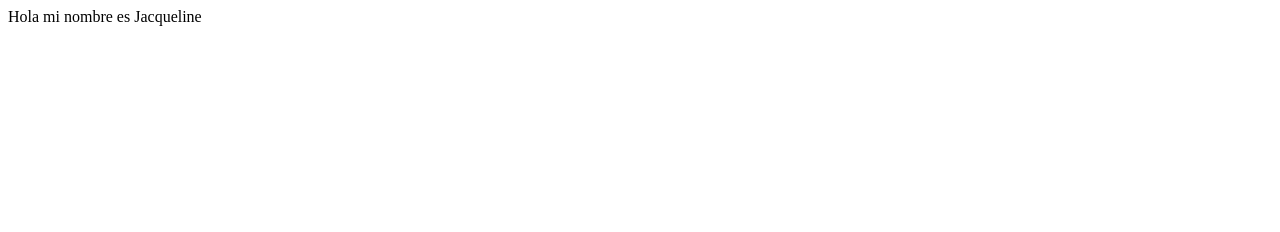
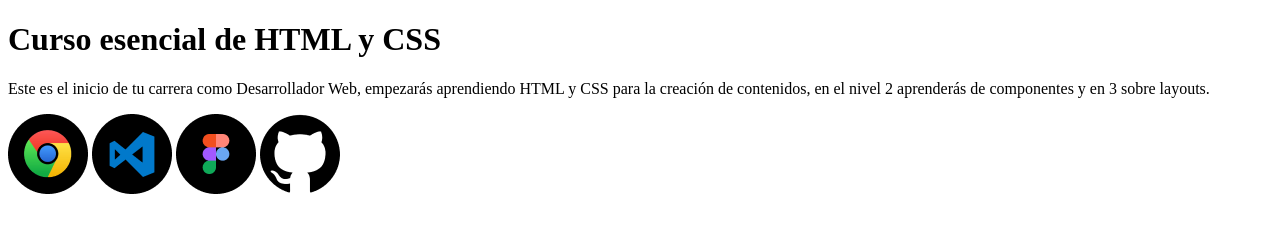
Before and after one commit to JacquelineTorres/curso-esencial-html-css, a plain HTML site: page index.html in a window 1280 px wide. Drawn offline with Linux system fonts and the light colour scheme.

Commit message:
Hemos agregado las imágenes de los logos del setup

```diff
--- a/index.html
+++ b/index.html
@@ -4,9 +4,16 @@
     <meta charset="UTF-8">
     <meta http-equiv="X-UA-Compatible" content="IE=edge">
     <meta name="viewport" content="width=device-width, initial-scale=1.0">
-    <title>HOLIIIISSS</title>
+    <title>El Blog de Jacqui</title>
 </head>
 <body>
-    Hola mi nombre es Jacqueline
+    <h1>Curso esencial de HTML y CSS</h1>
+    <p>Este es el inicio de tu carrera como Desarrollador Web,
+        empezarás aprendiendo HTML y CSS para la creación de contenidos,
+        en el nivel 2 aprenderás de componentes y en 3 sobre layouts.</p>
+        <img src="images/google-chrome.png" alt="Logo de Google Chrome" title="Logo de Google Chrome">
+        <img src="images/visual-studio-code.png" alt="Logo de Visual Studio Code" title="Logo de Visual Studio Code">
+        <img src="images/figma.png" alt="Logo de Figma" title="Logo de Figma">
+        <img src="images/github.png" alt="Logo de Github" title="Logo de Github">
 </body>
 </html>
```
Also changed, not shown: images/figma.png (added), images/github.png (added), images/google-chrome.png (added), images/visual-studio-code.png (added).
